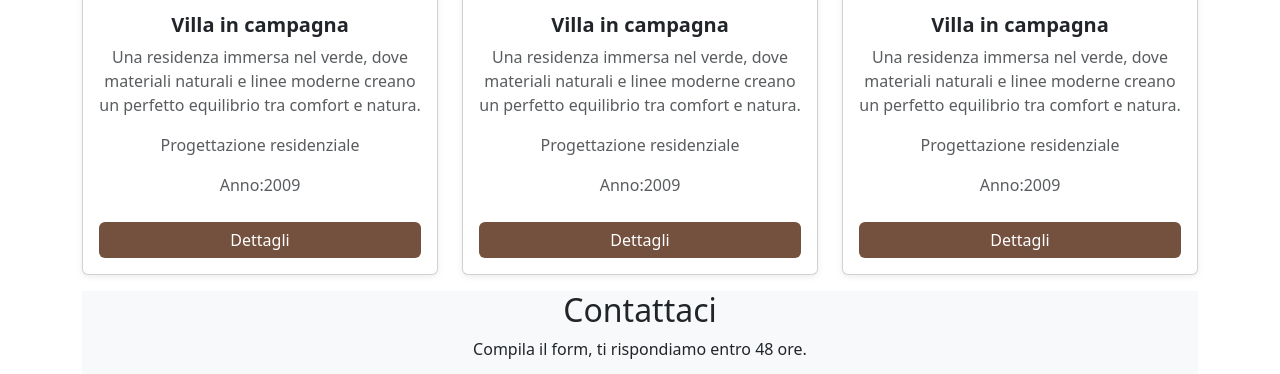
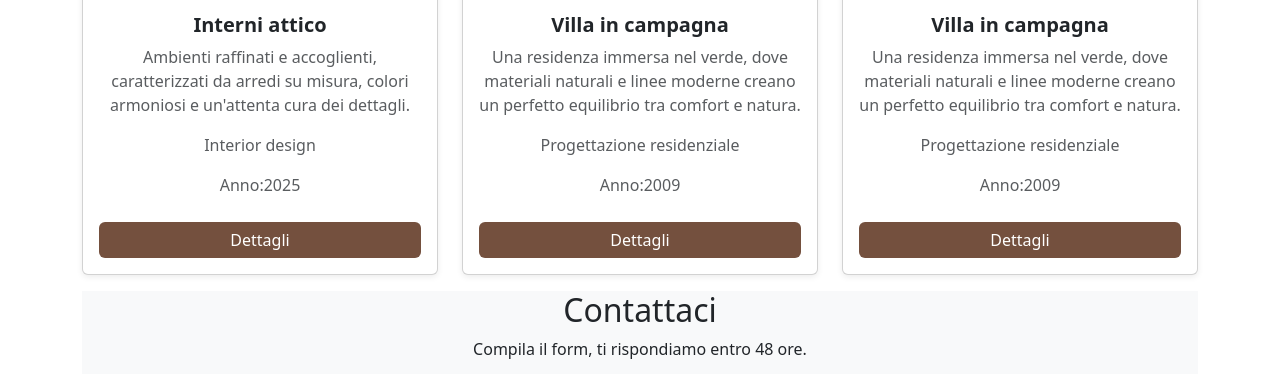
Before and after one commit to Giuseppe-Cascini/PROGETTO-SETTIMANA-6, a plain HTML site: page index.html in a window 1280 px wide. Shown: the part 2116-2490 px from the top of the page. Drawn offline with nearby package versions, Linux system fonts and the light colour scheme.

Commit message:
modifiche

```diff
--- a/index.html
+++ b/index.html
@@ -130,8 +130,8 @@
                     <article class="col-12 col-sm-6 col-xl-4 mb-3">
                         <div class="card h-100 mx-auto">
                             <img class="h-50 py-3 px-2"
-                                src="https://images.pexels.com/photos/28374832/pexels-photo-28374832.jpeg"
-                                class="card-img-top" alt="...">
+                                src="https://images.pexels.com/photos/38798439/pexels-photo-38798439.jpeg"
+                                class="card-img-top" alt="Riqualificazione condominiale">
                             <div class="card-body d-flex flex-column">
                                 <h5 class="card-title fw-bold">Riqualificazione condominiale</h5>
                                 <p class="card-text text-muted">Un intervento di ristrutturazione che rinnova facciate e spazi comuni, migliorando estetica, funzionalità ed efficienza energetica.
@@ -149,11 +149,11 @@
                                 src="https://images.pexels.com/photos/28374832/pexels-photo-28374832.jpeg"
                                 class="card-img-top" alt="...">
                             <div class="card-body d-flex flex-column">
-                                <h5 class="card-title fw-bold">Villa in campagna</h5>
-                                <p class="card-text text-muted">Una residenza immersa nel verde, dove materiali naturali e linee moderne creano un perfetto equilibrio tra comfort e natura.
+                                <h5 class="card-title fw-bold">Interni attico</h5>
+                                <p class="card-text text-muted">Ambienti raffinati e accoglienti, caratterizzati da arredi su misura, colori armoniosi e un'attenta cura dei dettagli.
                                 </p>
-                                <p class="card-text text-muted">Progettazione residenziale</p>
-                                <p class="card-text text-muted">Anno:2009</p>
+                                <p class="card-text text-muted">Interior design</p>
+                                <p class="card-text text-muted">Anno:2025</p>
                                 <a href="#" class="btn btn-primary w-100 mt-auto">Dettagli</a>
                             </div>
                         </div>
```
